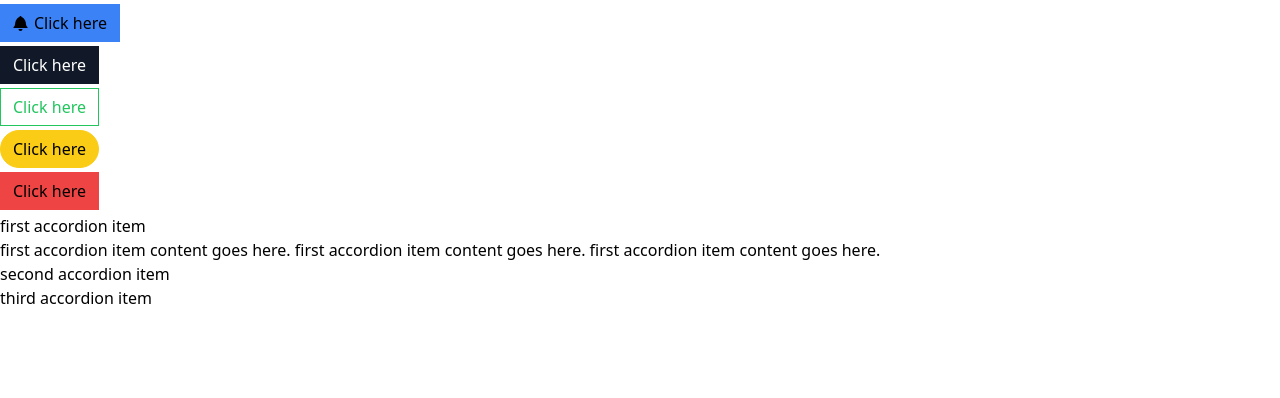
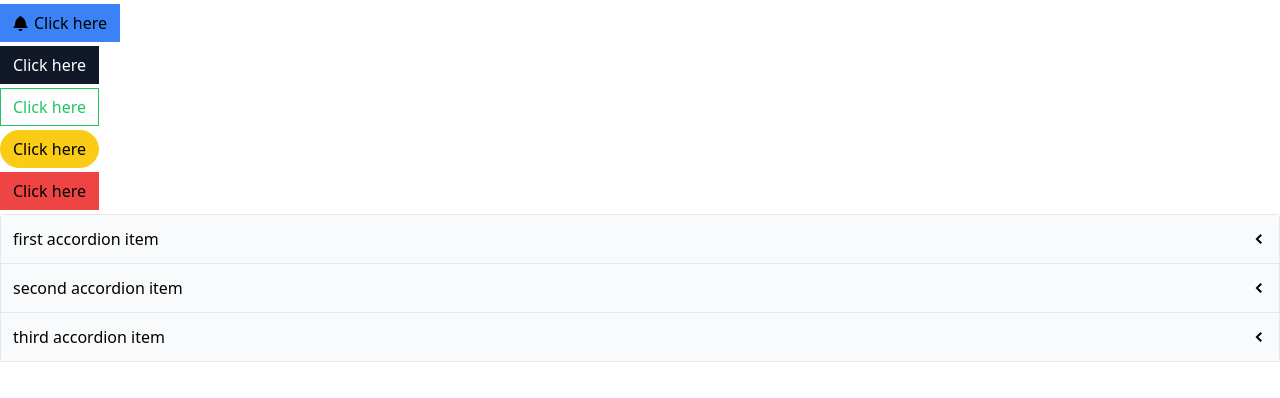
Before and after one commit to roesnera/ReactCourse, a React (Vite) app in the folder comps/: page / in a window 1280 px wide. Shown: the top 398 px of the page. Built offline with nearby package versions, Linux system fonts and the light colour scheme.

Commit message:
adds some notes on functional state updating

```diff
--- a/comps/src/components/Accordion/Accordion.jsx
+++ b/comps/src/components/Accordion/Accordion.jsx
@@ -1,22 +1,43 @@
 // import React from 'react';
 import './Accordion.css';
 import { useState } from 'react';
+import { GoChevronDown, GoChevronLeft } from 'react-icons/go';
 
 export default function Accordion({ accordionItems }) {
-  const [expandedIndex, setExpandedIndex] = useState(0);
+  const [expandedIndex, setExpandedIndex] = useState(-1);
+
+  function handleClick(index) {
+    // this function will use the actual most up to date value for the expanded index
+    // this will prevent any bugs from programmatic site interaction that queues changes to state
+    // faster than the React DOM actually updates the real dom
+    // curent index is the live value of expanded index regardless of rendering
+    // whereas you could say that index is the stale value of expanded index
+    // this function will update expanded index to -1 if the live value is the same as the value passed in
+    // otherwise it will update expanded index to the new value
+    setExpandedIndex((currentIndex)=>{
+      if(currentIndex===index) return -1;
+      else return index;
+    });
+  }
 
   const renderedItems = accordionItems.map((item, index) => {
       const isExpanded = index === expandedIndex;
+
+      const icon = (
+        <span>{isExpanded? <GoChevronDown />: <GoChevronLeft />}</span>
+      )
+
       return (
         <div key={item.id}>
-          <div onClick={() => setExpandedIndex(index)}>
+          <div onClick={() => handleClick(index)} className='flex justify-between p-3 bg-gray-50 border-b items-center cursor-pointer'>
             {item.label}
+            {icon}
           </div>
-          {isExpanded && <div> {item.content}</div>}
+          {isExpanded && <div className='border-b p-5'> {item.content}</div>}
         </div>
       )
   })
 
 
-  return <div>{renderedItems}</div>;
+  return <div className='border-x border-t rounded'>{renderedItems}</div>;
 }
```
